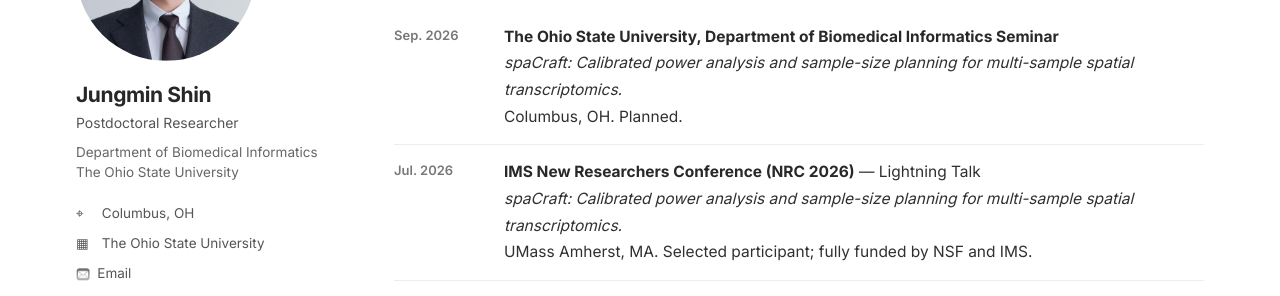
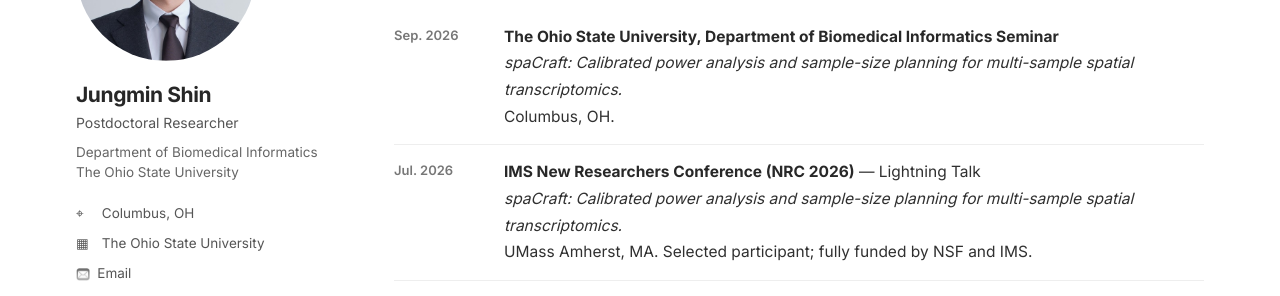
Before and after one commit to c16267/c16267.github.io, a Jekyll site: the page built from talks.md, in a window 1280 px wide and 900 px high. Shown: the part 234-530 px from the top of the window. Built offline with Jekyll 4.4.1, drawn with Linux system fonts in a browser that asks for light colours.

Commit message:
Update talks.md

```diff
--- a/talks.md
+++ b/talks.md
@@ -9,7 +9,7 @@
 ## Invited talks
 
 <div class="timeline">
-  <div class="timeline-item"><div class="timeline-date">Sep. 2026</div><div><strong>The Ohio State University, Department of Biomedical Informatics Seminar</strong><br><em>spaCraft: Calibrated power analysis and sample-size planning for multi-sample spatial transcriptomics.</em><br>Columbus, OH. Planned.</div></div>
+  <div class="timeline-item"><div class="timeline-date">Sep. 2026</div><div><strong>The Ohio State University, Department of Biomedical Informatics Seminar</strong><br><em>spaCraft: Calibrated power analysis and sample-size planning for multi-sample spatial transcriptomics.</em><br>Columbus, OH.</div></div>
   <div class="timeline-item"><div class="timeline-date">Jul. 2026</div><div><strong>IMS New Researchers Conference (NRC 2026)</strong> — Lightning Talk<br><em>spaCraft: Calibrated power analysis and sample-size planning for multi-sample spatial transcriptomics.</em><br>UMass Amherst, MA. Selected participant; fully funded by NSF and IMS.</div></div>
   <div class="timeline-item"><div class="timeline-date">Dec. 2025</div><div><strong>1st IMS International New Researchers Conference</strong><br><em>Penalized principal machines for sufficient dimension reduction and its efficient computation.</em><br>Seville, Spain. One of 50 early-career researchers selected worldwide; funded by IMS.</div></div>
   <div class="timeline-item"><div class="timeline-date">Apr. 2025</div><div><strong>Purdue University, Department of Statistics</strong><br><em>Principal machine: A unified and computationally efficient approach to SDR.</em><br>West Lafayette, IN.</div></div>
```
